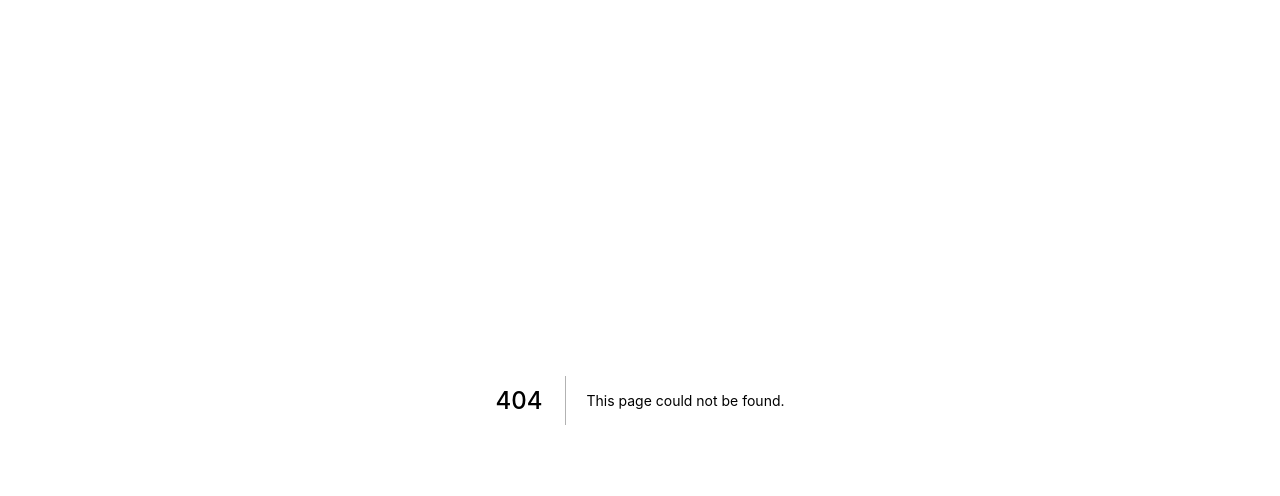
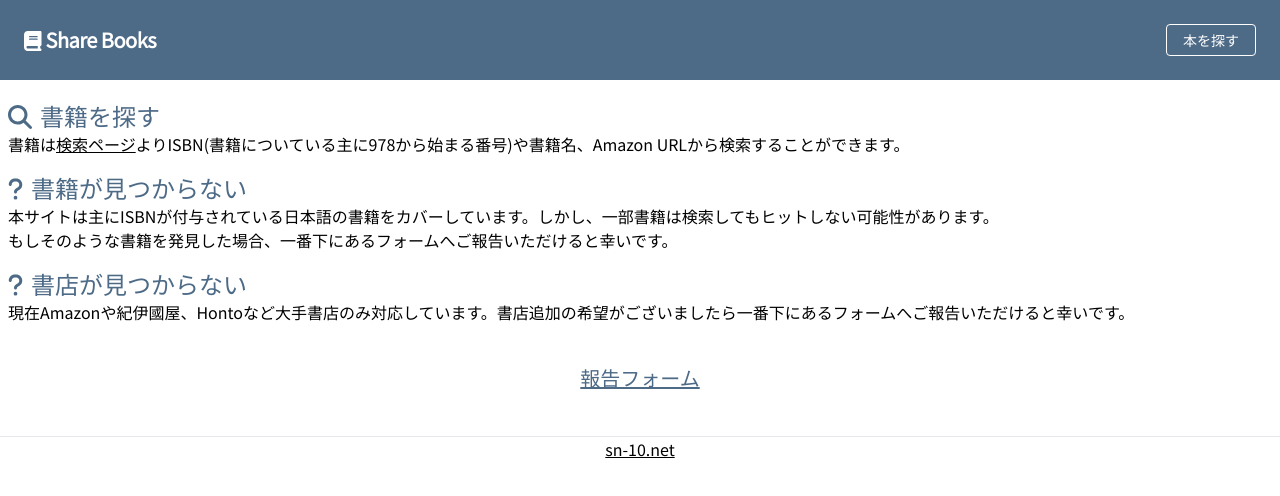
Before and after one commit to s-n-1-0/books_web, a Next.js app in the folder app/: page /ja/help/find in a window 1280 px wide. Before the commit this address had no page. Shown: the top 496 px of the page. Built offline with nearby package versions, Linux system fonts and the light colour scheme.

Commit message:
ヘルプページを追加

```diff
--- /dev/null
+++ b/app/pages/ja/help/find.tsx
@@ -0,0 +1,73 @@
+import Header from "@/components/header";
+import {
+  faMagnifyingGlass,
+  faQuestion,
+} from "@fortawesome/free-solid-svg-icons";
+import { FontAwesomeIcon } from "@fortawesome/react-fontawesome";
+import { NextPage } from "next";
+import Head from "next/head";
+
+const Home: NextPage = () => {
+  return (
+    <div>
+      <Head>
+        <title>Share Books ヘルプ</title>
+        <link rel="icon" href="/images/icon.png" />
+        <link rel="canonical" href="https://books.sn-10.net/ja/share" />
+      </Head>
+      <Header></Header>
+      <main>
+        <div className="w-full px-2 py-3">
+          <div className="py-2">
+            <h1 className="text-2xl text-my-color">
+              <FontAwesomeIcon icon={faMagnifyingGlass} className="mr-2" />
+              書籍を探す
+            </h1>
+            書籍は
+            <a href="/ja/share" className="underline">
+              検索ページ
+            </a>
+            よりISBN(書籍についている主に978から始まる番号)や書籍名、Amazon
+            URLから検索することができます。
+          </div>
+          <div className="py-2">
+            <h1 className="text-2xl text-my-color">
+              <FontAwesomeIcon icon={faQuestion} className="mr-2" />
+              書籍が見つからない
+            </h1>
+            本サイトは主にISBNが付与されている日本語の書籍をカバーしています。しかし、一部書籍は検索してもヒットしない可能性があります。
+            <br />
+            もしそのような書籍を発見した場合、一番下にあるフォームへご報告いただけると幸いです。
+            <br />
+          </div>
+          <div className="py-2">
+            <h1 className="text-2xl text-my-color">
+              <FontAwesomeIcon icon={faQuestion} className="mr-2" />
+              書店が見つからない
+            </h1>
+            現在Amazonや紀伊國屋、Hontoなど大手書店のみ対応しています。書店追加の希望がございましたら一番下にあるフォームへご報告いただけると幸いです。
+            <br />
+          </div>
+          <p className="text-center text-xl text-my-color my-8">
+            <a
+              href="https://docs.google.com/forms/d/e/1FAIpQLSdnbTsFOQfNkmUFMZ-BeJTnphk5K1Zme4o9FgUh_8sNV9jxZA/formResponse"
+              className="underline"
+            >
+              報告フォーム
+            </a>
+          </p>
+        </div>
+      </main>
+
+      <footer>
+        <hr />
+        <p className="text-center">
+          <a className="underline" href="https://hello.sn-10.net">
+            sn-10.net
+          </a>
+        </p>
+      </footer>
+    </div>
+  );
+};
+export default Home;
```
